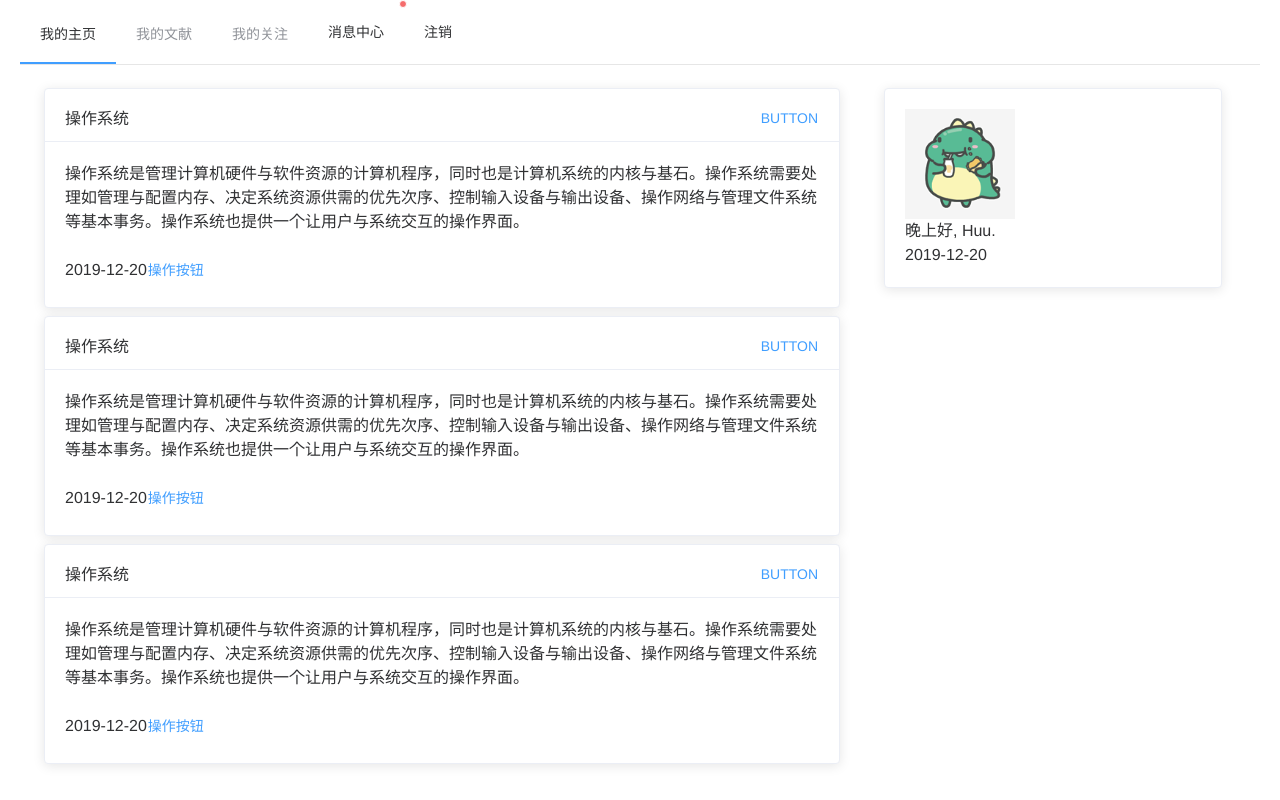
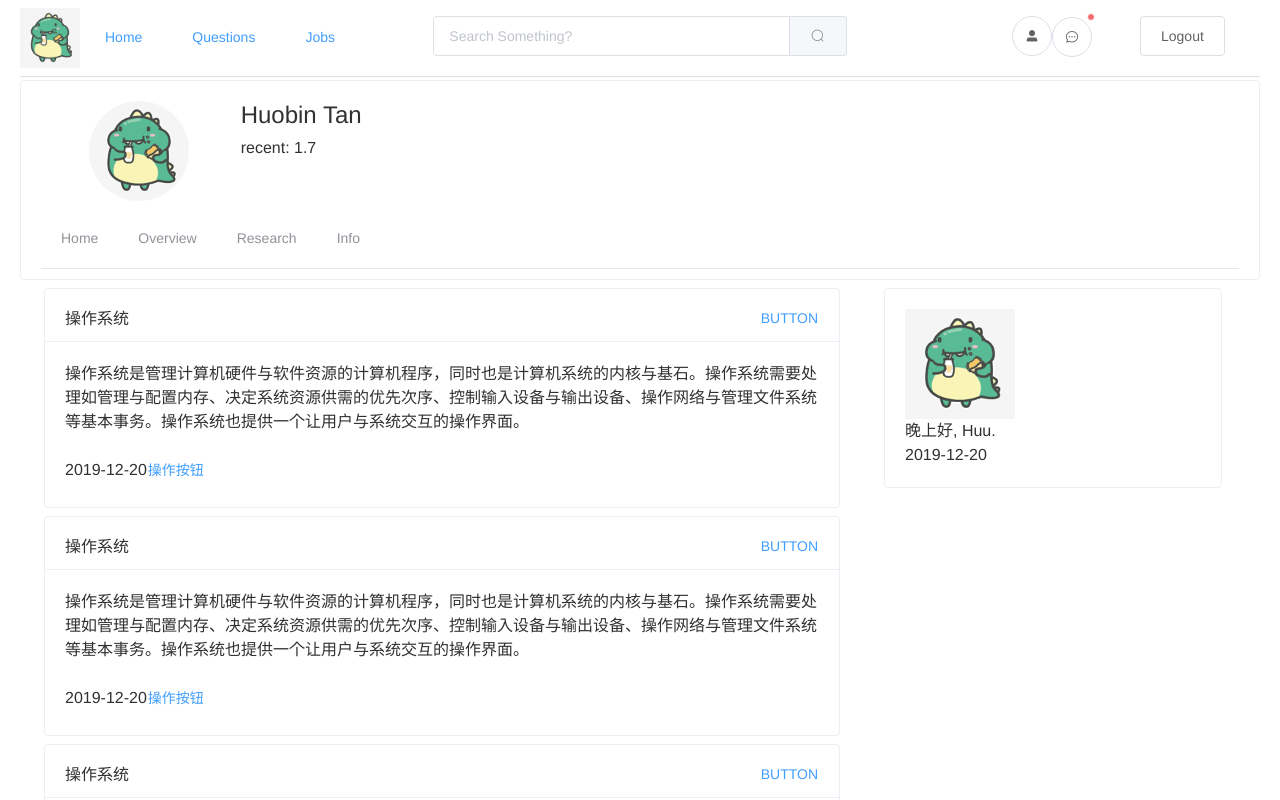
Before and after one commit to CastJo/ScienceShare-Front, a Vue app: page /main in a window 1280 px wide. Shown: the top 800 px of the page. Built offline with nearby package versions, Linux system fonts and the light colour scheme.

Commit message:
update Navigator and add some subviews in ExpertHome

```diff
--- a/src/views/WorkingPanel.vue
+++ b/src/components/ExpertMain.vue
@@ -1,12 +1,12 @@
 <template>
-  <el-main>
   <el-row :gutter="20">
     <el-col :span="16">
       <el-card
         v-for="item in Twitters"
-          :key="item"
+        :key="item.id"
         class="my-2 ml-4"
         style="max-height:220px"
+        shadow="hover"
       >
         <div slot="header" class="mb-3">
           <span style="float: left">{{ item.title }}</span>
@@ -14,7 +14,6 @@
             >BUTTON</el-button
           >
         </div>
-
         <div>
           <p align="left">{{ item.content }}</p>
           <div class="bottom clearfix">
@@ -26,12 +25,8 @@
     </el-col>
 
     <el-col class="pr-4" :span="8">
-        <el-card class="my-2 mx-4" style="max-height:220px ">
-          <img
-            src="@/assets/pic1.png"
-            class="image"
-            style="max-height:110px; "
-          />
+      <el-card class="my-2 mx-4" style="max-height:220px" shadow="hover">
+        <img src="@/assets/pic1.png" class="image" style="max-height:110px; " />
         <div class="pa-2">
           <span>晚上好, Huu.</span>
           <div class="bottom clearfix">
@@ -41,27 +36,29 @@
       </el-card>
     </el-col>
   </el-row>
-  </el-main>
 </template>
 
 <script>
 export default {
-  data () {
+  data() {
     return {
       Twitters: [
         {
+          id: "1",
           title: "操作系统",
           content:
             "操作系统是管理计算机硬件与软件资源的计算机程序，同时也是计算机系统的内核与基石。操作系统需要处理如管理与配置内存、决定系统资源供需的优先次序、控制输入设备与输出设备、操作网络与管理文件系统等基本事务。操作系统也提供一个让用户与系统交互的操作界面。",
           likes: 9
         },
         {
+          id: "2",
           title: "操作系统",
           content:
             "操作系统是管理计算机硬件与软件资源的计算机程序，同时也是计算机系统的内核与基石。操作系统需要处理如管理与配置内存、决定系统资源供需的优先次序、控制输入设备与输出设备、操作网络与管理文件系统等基本事务。操作系统也提供一个让用户与系统交互的操作界面。",
           likes: 9
         },
         {
+          id: "3",
           title: "操作系统",
           content:
             "操作系统是管理计算机硬件与软件资源的计算机程序，同时也是计算机系统的内核与基石。操作系统需要处理如管理与配置内存、决定系统资源供需的优先次序、控制输入设备与输出设备、操作网络与管理文件系统等基本事务。操作系统也提供一个让用户与系统交互的操作界面。",
@@ -70,7 +67,6 @@ export default {
       ]
     };
   },
-  components: {},
   computed: {
     currentDate: () => {
       var date = new Date();
--- /dev/null
+++ b/src/components/Information.vue
@@ -0,0 +1,15 @@
+<template>
+  <div>
+    <p>{{ msg }}</p>
+  </div>
+</template>
+
+<script>
+export default {
+  data() {
+    return {
+      msg: "information"
+    };
+  }
+};
+</script>
--- a/src/components/Navigator.vue
+++ b/src/components/Navigator.vue
@@ -1,44 +1,55 @@
 <template>
-  <el-menu
-    :default-active="activeIndex"
-    class="el-menu-demo pt-1"
-    mode="horizontal"
-    @select="handleSelect"
-  >
-    <el-menu-item index="1">我的主页</el-menu-item>
-    <el-menu-item index="2">我的文献</el-menu-item>
-    <el-menu-item index="3">我的关注</el-menu-item>
-    <el-badge is-dot class="item">
-      <el-menu-item index="4">消息中心</el-menu-item>
-    </el-badge>
-    <el-badge>
-      <el-menu-item index="5">注销</el-menu-item>
-    </el-badge>
-  </el-menu>
+  <div>
+    <el-row>
+      <el-col :span="8" class="pt-2">
+        <img src="@/assets/pic1.png" class="image" style="max-height:60px; " />
+        <el-button type="text" class="mx-4">Home</el-button
+        ><el-button type="text" class="mx-4">Questions</el-button
+        ><el-button type="text" class="mx-4">Jobs</el-button>
+      </el-col>
+      <el-col :span="8">
+        <el-input placeholder="Search Something?" v-model="input" class="pt-3">
+          <el-button slot="append" icon="el-icon-search"></el-button>
+        </el-input>
+      </el-col>
+      <el-col :span="8">
+        <div class="pt-3" style="padding-left: 40%">
+          <el-button icon="el-icon-user-solid" circle></el-button>
+          <el-badge :is-dot="isNotified" class="item">
+            <el-button icon="el-icon-chat-dot-round" circle></el-button>
+          </el-badge>
+          <el-button class="ml-5">Logout</el-button>
+        </div>
+      </el-col>
+    </el-row>
+    <el-divider class="my-2"></el-divider>
+  </div>
 </template>
 
 <script>
 import circle from "@/assets/logo.png";
 export default {
   name: "Navigator",
-  data () {
+  data() {
     return {
-      input: '',
+      input: "",
+      isNotified: true,
       circleUrl: circle,
       activeIndex: "1",
       activeIndex2: "1"
     };
   },
   methods: {
-    handleSelect (key, keyPath) {
+    handleSelect(key, keyPath) {
       console.log(key, keyPath);
-    }
+    },
+    logout: function() {}
   }
 };
 </script>
 
 <style>
-el-menu-item {
-  max-height: 30px;
+el-col {
+  padding-top: 20px;
 }
 </style>
--- /dev/null
+++ b/src/components/Overview.vue
@@ -0,0 +1,15 @@
+<template>
+  <div>
+    <p>{{ msg }}</p>
+  </div>
+</template>
+
+<script>
+export default {
+  data() {
+    return {
+      msg: "overview"
+    };
+  }
+};
+</script>
--- /dev/null
+++ b/src/components/Research.vue
@@ -0,0 +1,15 @@
+<template>
+  <div>
+    <p>{{ msg }}</p>
+  </div>
+</template>
+
+<script>
+export default {
+  data() {
+    return {
+      msg: "research"
+    };
+  }
+};
+</script>
--- a/src/router/index.js
+++ b/src/router/index.js
@@ -1,18 +1,17 @@
 import Vue from "vue";
 
-
-import VueRouter from 'vue-router'
+import VueRouter from "vue-router";
 Vue.use(VueRouter);
 function loadView(view) {
-  return () => import(`@/views/${view}.vue`)
+  return () => import(`@/views/${view}.vue`);
+}
+function loadComponent(component) {
+  return () => import(`@/components/${component}.vue`);
 }
 const routes = [
   {
-    path: '/',
-    redirect:'/SignIn',
-
-
-
+    path: "/",
+    redirect: "/SignIn"
   },
   {
     path: "/about",
@@ -20,31 +19,51 @@ const routes = [
     // route level code-splitting
     // this generates a separate chunk (about.[hash].js) for this route
     // which is lazy-loaded when the route is visited.
-
-    component: () => import(/* webpackChunkName: "about" */ '../views/About.vue')
+    component: () =>
+      import(/* webpackChunkName: "about" */ "../views/About.vue")
   },
   {
-    path: '/home',
-    name: 'home',
-    component: loadView('Home')
+    path: "/home",
+    name: "home",
+    component: loadView("Home")
   },
   {
-    path: '/SignIn',
-    name: 'SignIn',
-    component: loadView('SignIn')
+    path: "/SignIn",
+    name: "SignIn",
+    component: loadView("SignIn")
   },
   {
-    path: '/SignUp',
-    name: 'SignUp',
-    component: loadView('SignUp')
+    path: "/SignUp",
+    name: "SignUp",
+    component: loadView("SignUp")
   },
-
   {
     path: "/main",
-    name: "WorkingPanel",
-    component: () => import("@/views/WorkingPanel.vue")
+    name: "ExpertHome",
+    component: loadView("ExpertHome"),
+    children: [
+      {
+        path: "/",
+        name: "ExpertMain",
+        component: loadComponent("ExpertMain")
+      },
+      {
+        path: "overview",
+        name: "Overview",
+        component: loadComponent("Overview")
+      },
+      {
+        path: "research",
+        name: "Research",
+        component: loadComponent("Research")
+      },
+      {
+        path: "information",
+        name: "Information",
+        component: loadComponent("Information")
+      }
+    ]
   }
-
 ];
 
 const router = new VueRouter({
--- a/src/store/index.js
+++ b/src/store/index.js
@@ -1,29 +1,33 @@
-import Vue from 'vue'
-import Vuex from 'vuex'
+import Vue from "vue";
+import Vuex from "vuex";
 
 Vue.use(Vuex);
 
 export default new Vuex.Store({
   state: {
     isLogin: false,
-    username: '',
+    username: "",
+    expert: {
+      name: "Huobin Tan",
+      years: "1.7",
+      url: "@/assets/pic1.png"
+    }
   },
   mutations: {
     SignIn(state) {
-      state.isLogin = true
+      state.isLogin = true;
     },
     SignOut(state) {
-      state.isLogin = false
-    },
+      state.isLogin = false;
+    }
   },
   actions: {
     SignIn(context) {
-      context.commit('SignIn')
+      context.commit("SignIn");
     },
     SignOut(context) {
-      context.commit('SignOut')
-    },
+      context.commit("SignOut");
+    }
   },
-  modules: {
-  }
-})
+  modules: {}
+});
--- /dev/null
+++ b/src/views/ExpertHome.vue
@@ -0,0 +1,53 @@
+<template>
+  <el-main>
+    <el-row>
+      <el-card shadow="hover" style="height: 200px">
+        <el-row
+          ><el-col :span="4" class="px-5">
+            <el-avatar :size="100" :src="circleUrl"></el-avatar>
+          </el-col>
+          <el-col :span="16">
+            <h4>{{ expert.name }}</h4>
+            <h6>recent: {{ expert.years }}</h6>
+          </el-col>
+        </el-row>
+        <el-row>
+          <el-menu
+            router
+            :default-active="activeIndex"
+            class="el-menu-demo"
+            mode="horizontal"
+            @select="handleSelect"
+          >
+            <el-menu-item index="/main/">Home</el-menu-item>
+            <el-menu-item index="/main/overview">Overview</el-menu-item>
+            <el-menu-item index="/main/research">Research</el-menu-item>
+            <el-menu-item index="/main/information">Info</el-menu-item>
+          </el-menu>
+        </el-row>
+      </el-card>
+    </el-row>
+    <router-view />
+  </el-main>
+</template>
+
+<script>
+import url from "@/assets/pic1.png";
+export default {
+  data() {
+    return {
+      expert: this.$store.state.expert,
+      circleUrl: url,
+      activeIndex: "1"
+    };
+  },
+
+  methods: {
+    handleSelect(key, keyPath) {
+      console.log(key, keyPath);
+    }
+  }
+};
+</script>
+
+<style></style>
```
Lines whose indentation alone changed are shown as unchanged.
